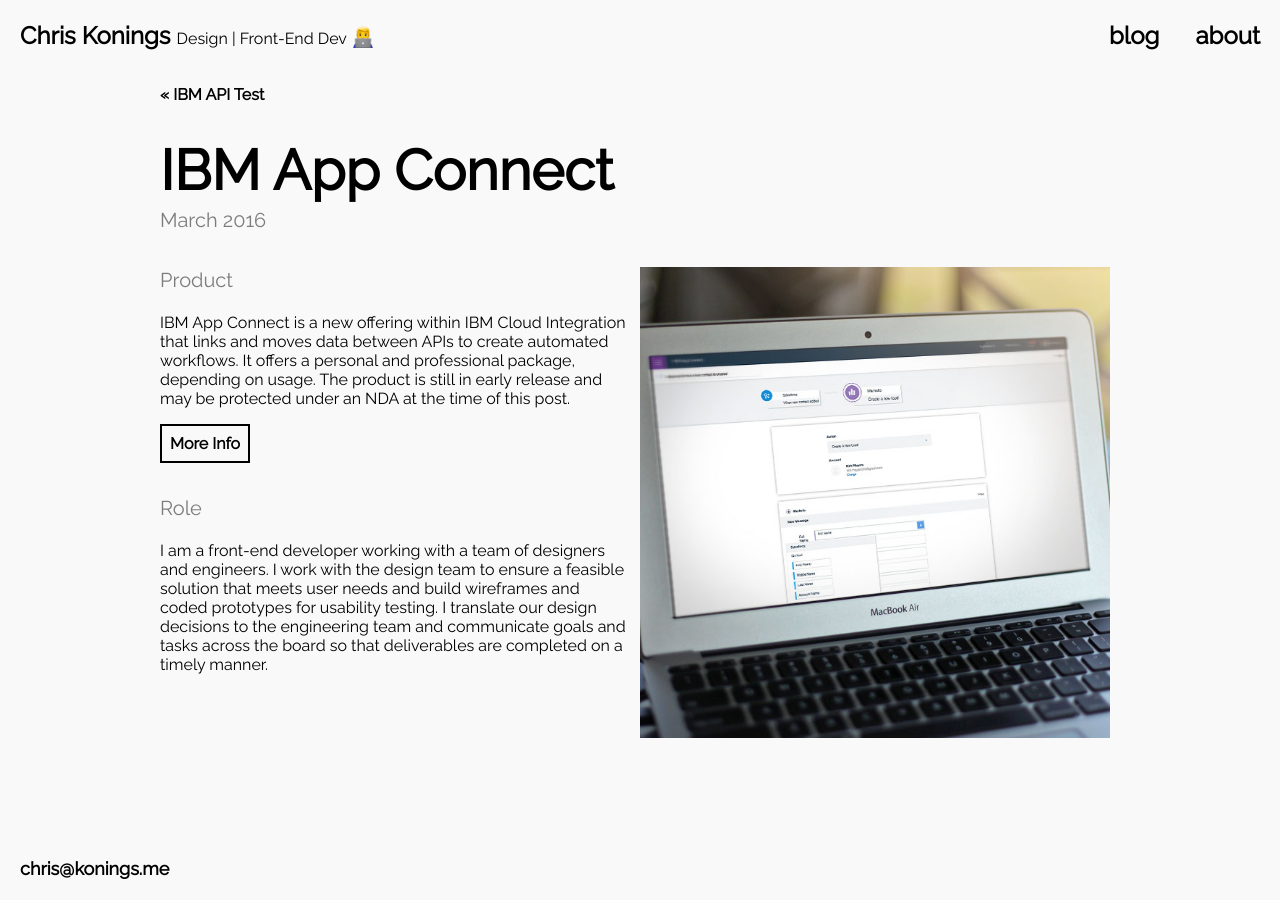
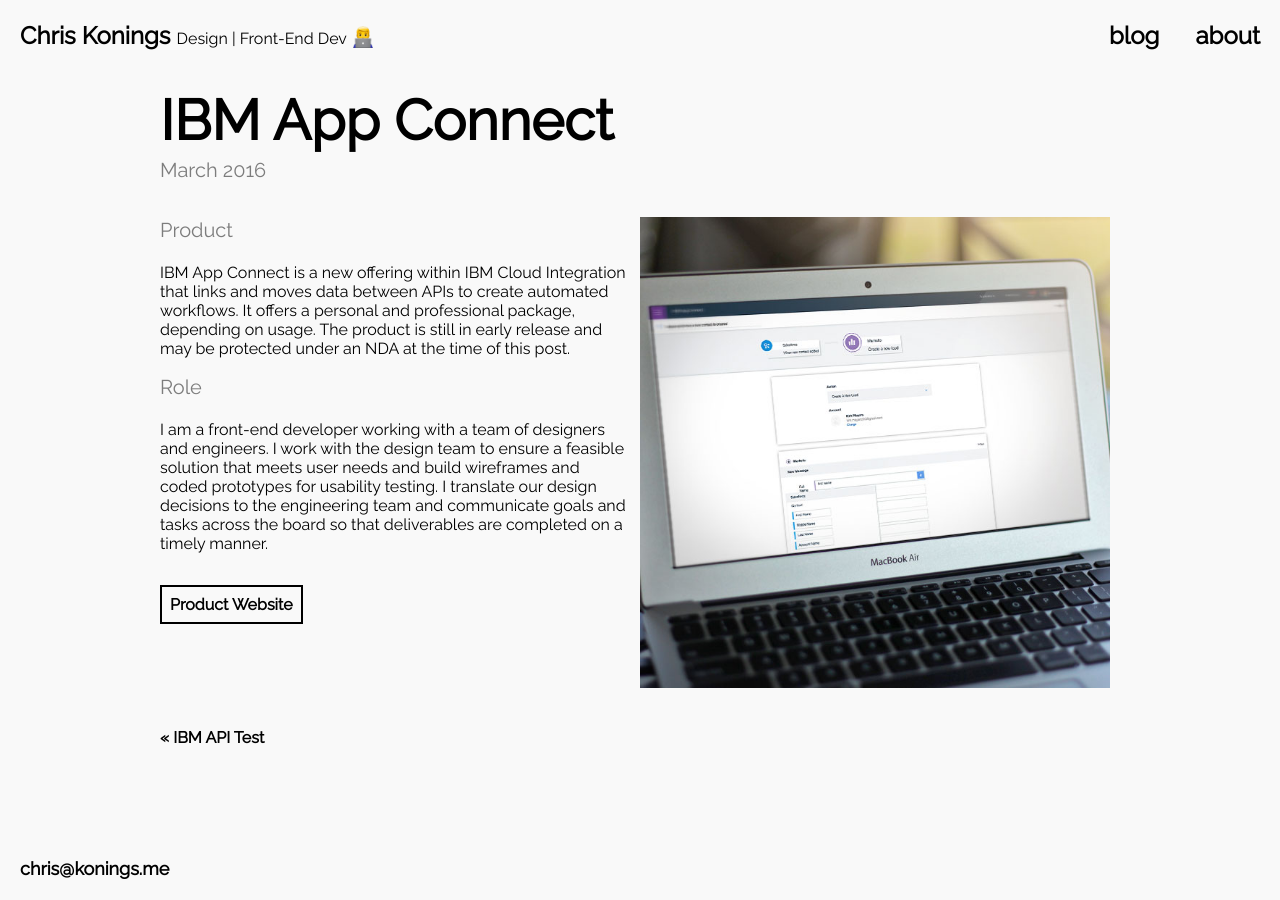
Before and after one commit to chriskonings/chriskonings.github.io, a Jekyll site: the page built from _posts/2016-03-01-ibm-app-connect.markdown, in a window 1280 px wide. Built offline with Jekyll 4.4.1, drawn with Linux system fonts in a browser that asks for light colours.

Commit message:
moved pagination and app connect button

```diff
--- a/_layouts/default.html
+++ b/_layouts/default.html
@@ -1,5 +1,8 @@
 {% include header.html %}
   <main class="content">
+    <div class="content__post">
+      {{ content }}
+    </div>
     <div class="content__nav">
       {% if page.previous.url %}
         <a class="content__nav-prev" href="{{page.previous.url}}">&laquo; {{page.previous.title}}</a>
@@ -8,8 +11,5 @@
         <a class="content__nav-next" href="{{page.next.url}}">{{page.next.title}} &raquo;</a>
       {% endif %}
     </div>
-    <div class="content__post">
-      {{ content }}
-    </div>
   </main>
 {% include footer.html %}
--- a/_posts/2016-03-01-ibm-app-connect.markdown
+++ b/_posts/2016-03-01-ibm-app-connect.markdown
@@ -14,11 +14,11 @@
       <div class="content__post-sub-title margin-s margin-no-top">Product</div>
       IBM App Connect is a new offering within IBM Cloud Integration that links and moves data between APIs to create automated workflows. It offers a personal and professional package, depending on usage. The product is still in early release and may be protected under an NDA at the time of this post.
     </div>
-    <a class="button margin-m margin-no-top" href="https://appconnect.ibmcloud.com/" title="more info" target="_blank">More Info</a>
     <div class="block margin-s margin-no-top">
       <div class="content__post-sub-title margin-s margin-no-top">Role</div>
       I am a front-end developer working with a team of designers and engineers. I work with the design team to ensure a feasible solution that meets user needs and build wireframes and coded prototypes for usability testing. I translate our design decisions to the engineering team and communicate goals and tasks across the board so that deliverables are completed on a timely manner.
     </div>
+    <a class="button margin-s" href="https://appconnect.ibmcloud.com/" title="product website" target="_blank">Product Website</a>
   </div>
   <div class="content__post-half">
     <img class="content__post-image" src="/assets/app-connect-thumbnail.jpg" alt="app connect"/>
```
Also changed, not shown: 1 other file.
